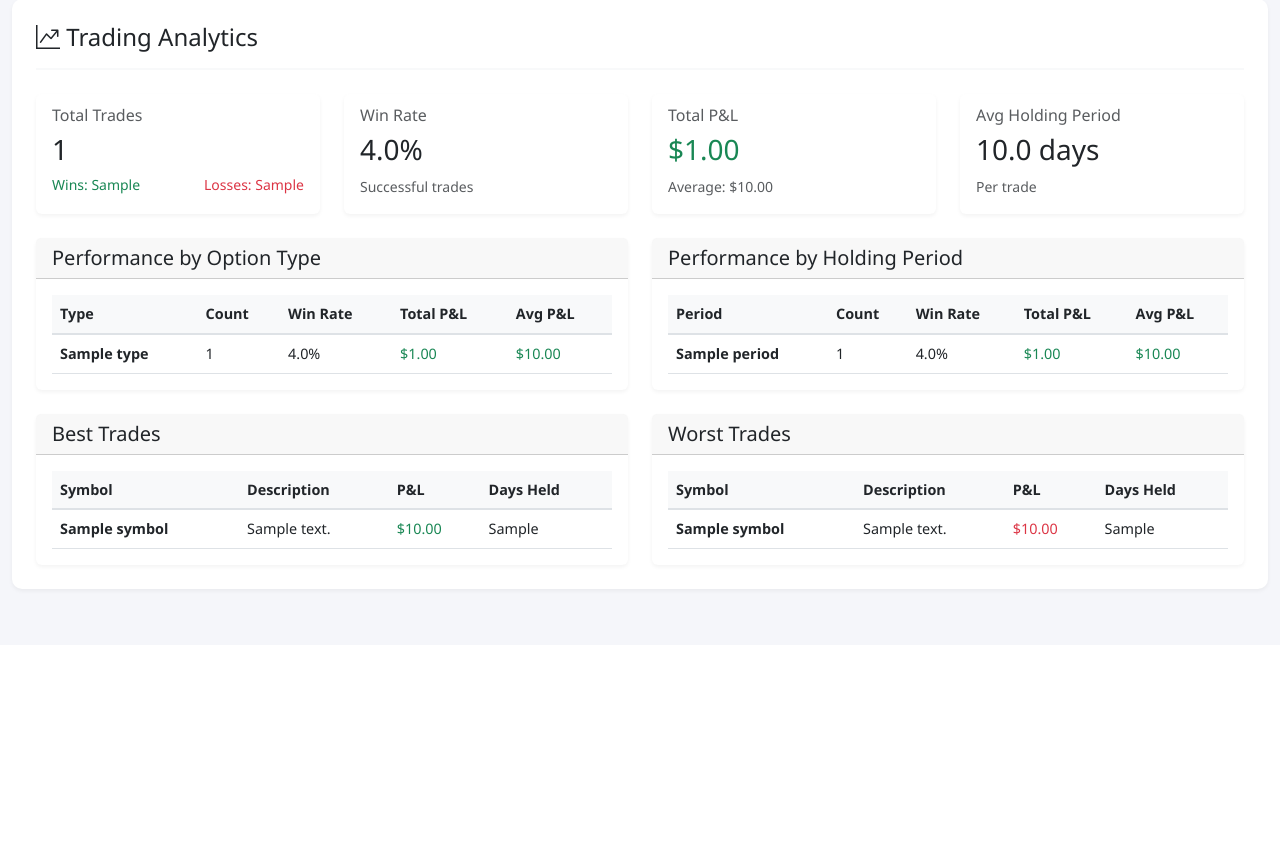
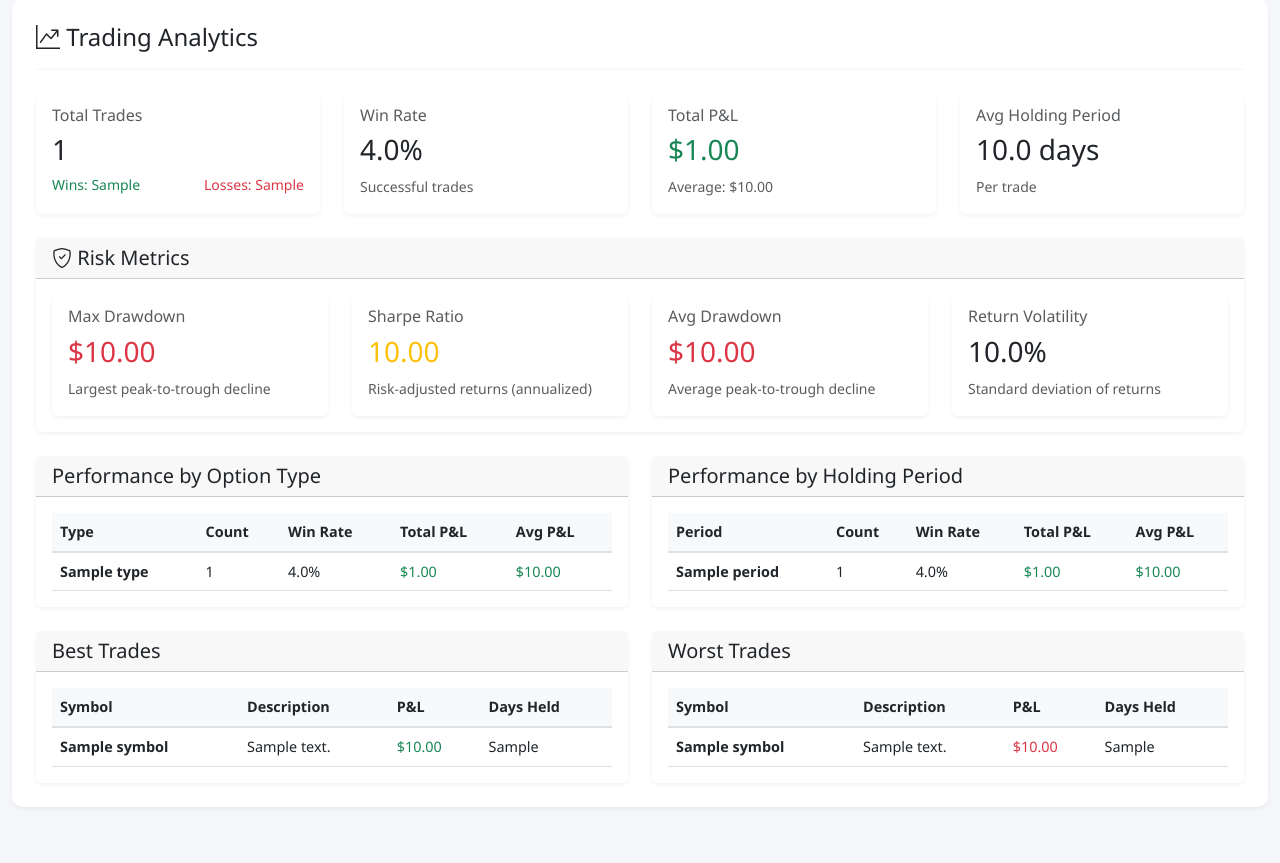
Before and after one commit to dpressle/trading-dashboard, a Flask app: template templates/index.html in a window 1280 px wide. Shown: the part 1413-2276 px from the top of the page. Before the commit the page ends 2006 px from the top, so only its background shows below. Run offline with Flask 3, Linux system fonts and the light colour scheme; the template is opened without the code that fills it: most values are stand-ins (such as "Sample title", 1, 10 or a date in 2020); some libraries are stand-ins or nearby versions.

Commit message:
add Risk metrics (max drawdown, Sharpe ratio)
Signed-off-by: Daniel Pressler <danielpr@nvidia.com>

```diff
--- a/app.py
+++ b/app.py
@@ -21,6 +21,7 @@ def calculate_trading_analytics(transactions_df):
     # Calculate trade outcomes
     trade_groups = transactions_df.groupby('Trade_Group')
     completed_trades = []
+    daily_returns = []  # For calculating risk metrics
 
     for group_name, group in trade_groups:
         if len(group) >= 2:  # Only consider trades that have been closed
@@ -46,6 +47,15 @@ def calculate_trading_analytics(transactions_df):
             # Determine if it was a winning trade
             is_win = pnl > 0
 
+            # Calculate daily return for risk metrics
+            days_held = (last_trade['Date'] - first_trade['Date']).days
+            if days_held > 0:
+                daily_return = pnl / (abs(entry_amount) * days_held)  # Simple daily return
+                daily_returns.append({
+                    'date': last_trade['Date'],
+                    'return': daily_return
+                })
+
             completed_trades.append({
                 'Symbol': first_trade['Symbol'],
                 'Description': first_trade['Description'],
@@ -56,11 +66,12 @@ def calculate_trading_analytics(transactions_df):
                 'PnL': pnl,
                 'Is_Win': is_win,
                 'Type': first_trade['Description'].split()[-1],  # P or C
-                'Days_Held': (last_trade['Date'] - first_trade['Date']).days
+                'Days_Held': days_held
             })
 
     if completed_trades:
         trades_df = pd.DataFrame(completed_trades)
+        returns_df = pd.DataFrame(daily_returns)
 
         # Calculate overall statistics
         analytics['total_trades'] = len(trades_df)
@@ -73,6 +84,36 @@ def calculate_trading_analytics(transactions_df):
         analytics['avg_pnl'] = trades_df['PnL'].mean()
         analytics['max_profit'] = trades_df['PnL'].max()
         analytics['max_loss'] = trades_df['PnL'].min()
+
+        # Risk Metrics
+        if not returns_df.empty:
+            # Calculate cumulative returns for drawdown
+            returns_df = returns_df.sort_values('date')
+            returns_df['cumulative_return'] = (1 + returns_df['return']).cumprod()
+            returns_df['rolling_max'] = returns_df['cumulative_return'].cummax()
+            returns_df['drawdown'] = (returns_df['cumulative_return'] - returns_df['rolling_max']) / returns_df['rolling_max']
+
+            # Max and Average Drawdown
+            analytics['max_drawdown'] = abs(returns_df['drawdown'].min()) * analytics['total_pnl']
+            analytics['avg_drawdown'] = abs(returns_df['drawdown'].mean()) * analytics['total_pnl']
+
+            # Return Volatility (annualized)
+            analytics['return_volatility'] = returns_df['return'].std() * (252 ** 0.5) * 100  # Annualized volatility as percentage
+
+            # Sharpe Ratio (assuming risk-free rate of 0 for simplicity)
+            avg_daily_return = returns_df['return'].mean()
+            daily_volatility = returns_df['return'].std()
+            if daily_volatility != 0:
+                sharpe_ratio = (avg_daily_return / daily_volatility) * (252 ** 0.5)  # Annualized Sharpe ratio
+                analytics['sharpe_ratio'] = sharpe_ratio
+            else:
+                analytics['sharpe_ratio'] = 0
+        else:
+            # Set default values if no returns data
+            analytics['max_drawdown'] = 0
+            analytics['avg_drawdown'] = 0
+            analytics['return_volatility'] = 0
+            analytics['sharpe_ratio'] = 0
 
         # Statistics by option type
         type_stats = trades_df.groupby('Type').agg({
@@ -188,7 +229,7 @@ def calculate_option_positions_summary(positions_df):
 
 def parse_trading_data():
     # Read the trading data file
-    with open('data/trading_data.txt', 'r') as file:
+    with open('data/trading_data.tlg', 'r') as file:
         lines = file.readlines()
 
     # Helper function to extract expiration date from option symbol
--- a/templates/index.html
+++ b/templates/index.html
@@ -515,6 +515,65 @@
                 </div>
             </div>
 
+            <!-- Risk Metrics -->
+            <div class="row mb-4">
+                <div class="col-12">
+                    <div class="card">
+                        <div class="card-header">
+                            <h5 class="card-title mb-0"><i class="bi bi-shield-check"></i> Risk Metrics</h5>
+                        </div>
+                        <div class="card-body">
+                            <div class="row">
+                                <div class="col-md-3">
+                                    <div class="card h-100">
+                                        <div class="card-body">
+                                            <h6 class="card-subtitle mb-2 text-muted">Max Drawdown</h6>
+                                            <h3 class="card-title text-danger">
+                                                ${{ "%.2f"|format(data.trading_analytics.max_drawdown|default(0)) }}
+                                            </h3>
+                                            <small class="text-muted">Largest peak-to-trough decline</small>
+                                        </div>
+                                    </div>
+                                </div>
+                                <div class="col-md-3">
+                                    <div class="card h-100">
+                                        <div class="card-body">
+                                            <h6 class="card-subtitle mb-2 text-muted">Sharpe Ratio</h6>
+                                            <h3 class="card-title {{ 'text-success' if data.trading_analytics.sharpe_ratio|default(0) > 1 else 'text-warning' }}">
+                                                {{ "%.2f"|format(data.trading_analytics.sharpe_ratio|default(0)) }}
+                                            </h3>
+                                            <small class="text-muted">Risk-adjusted returns (annualized)</small>
+                                        </div>
+                                    </div>
+                                </div>
+                                <div class="col-md-3">
+                                    <div class="card h-100">
+                                        <div class="card-body">
+                                            <h6 class="card-subtitle mb-2 text-muted">Avg Drawdown</h6>
+                                            <h3 class="card-title text-danger">
+                                                ${{ "%.2f"|format(data.trading_analytics.avg_drawdown|default(0)) }}
+                                            </h3>
+                                            <small class="text-muted">Average peak-to-trough decline</small>
+                                        </div>
+                                    </div>
+                                </div>
+                                <div class="col-md-3">
+                                    <div class="card h-100">
+                                        <div class="card-body">
+                                            <h6 class="card-subtitle mb-2 text-muted">Return Volatility</h6>
+                                            <h3 class="card-title">
+                                                {{ "%.1f"|format(data.trading_analytics.return_volatility|default(0)) }}%
+                                            </h3>
+                                            <small class="text-muted">Standard deviation of returns</small>
+                                        </div>
+                                    </div>
+                                </div>
+                            </div>
+                        </div>
+                    </div>
+                </div>
+            </div>
+
             <!-- Performance by Option Type -->
             <div class="row mb-4">
                 <div class="col-md-6">
```
